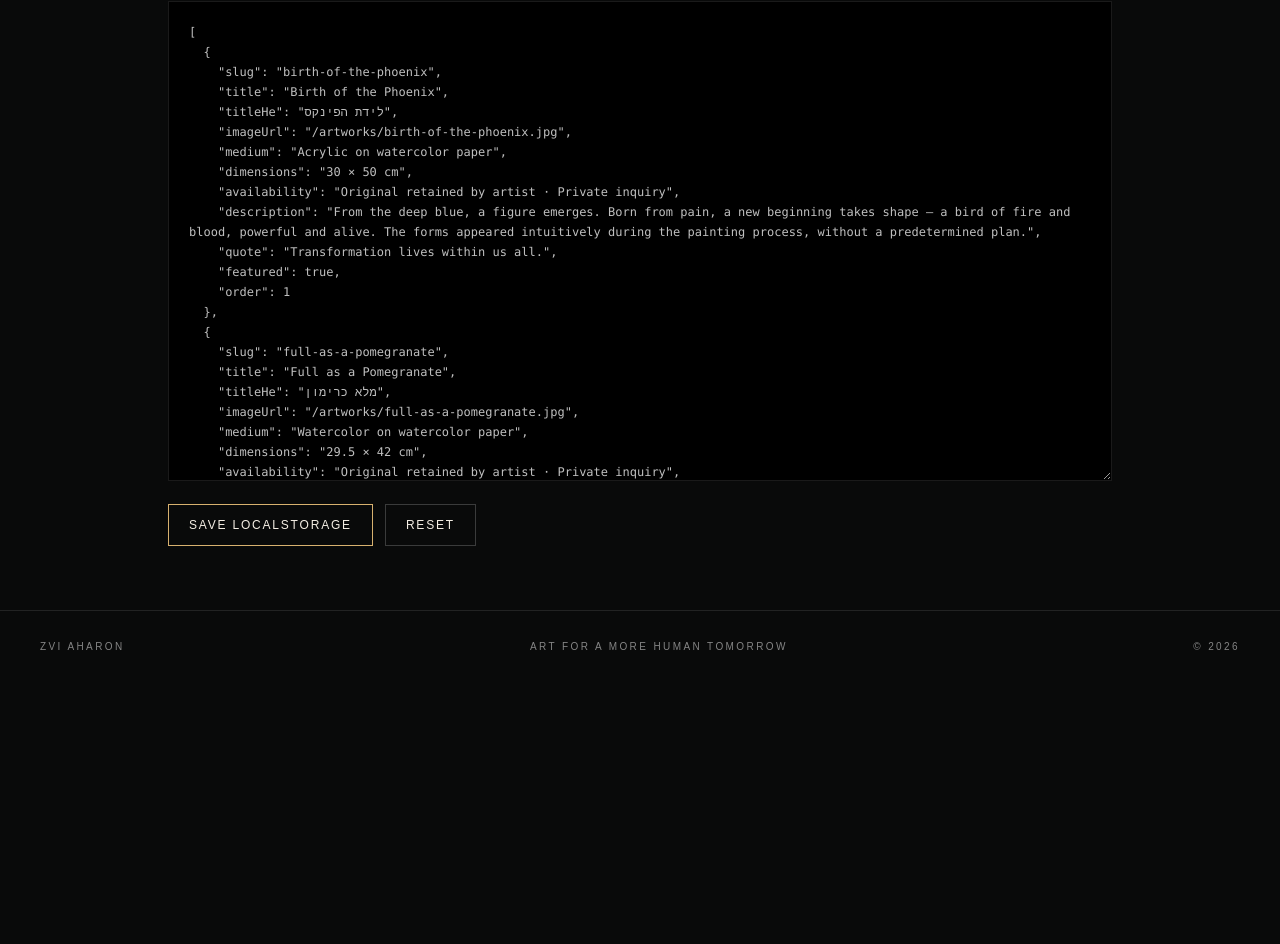
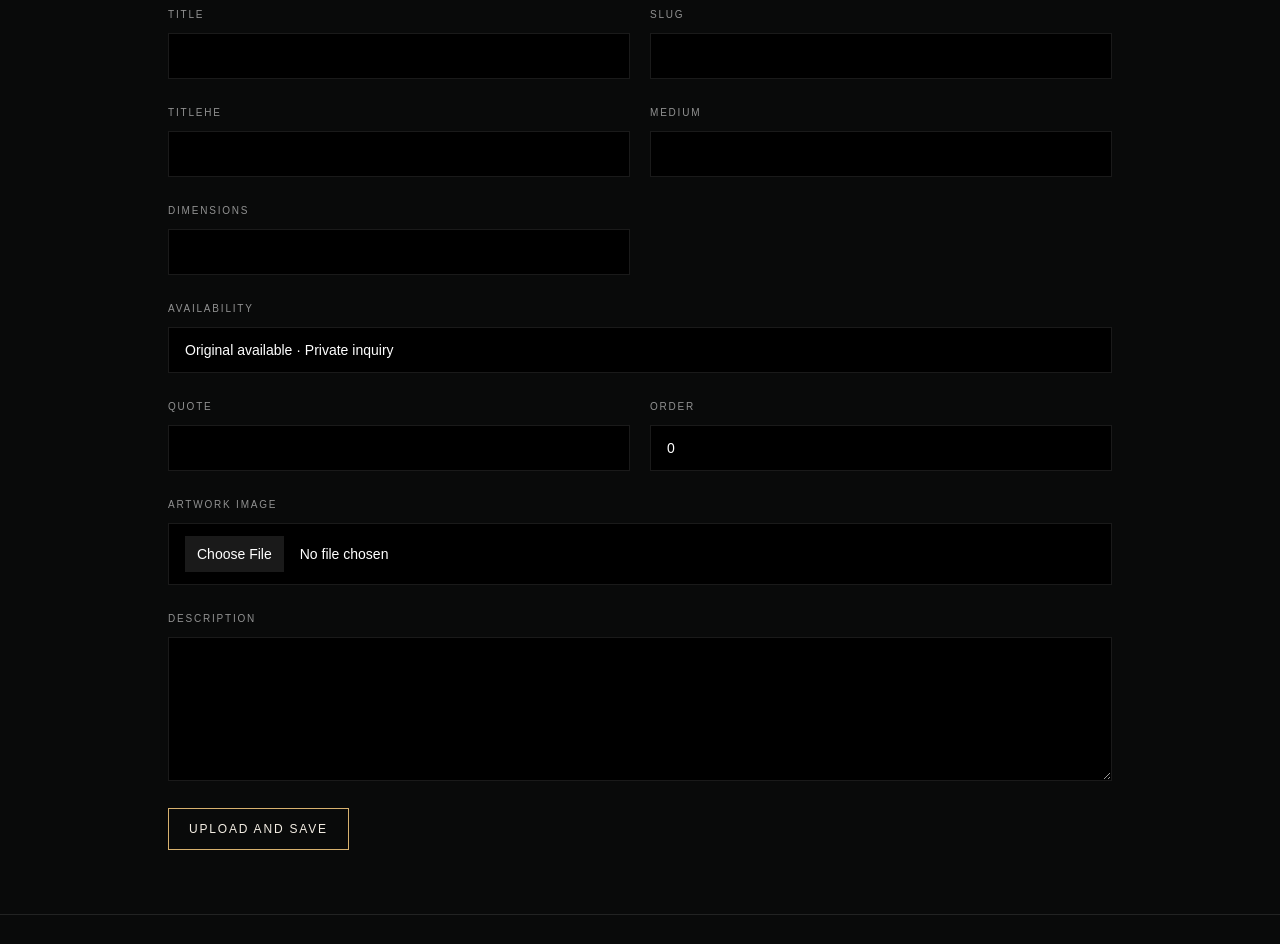
Before and after one commit to hasiltd-byte/art-site, a Next.js app: page /admin in a window 1280 px wide. Shown: the part 276-1220 px from the top of the page. Before the commit the page ends 958 px from the top, so only its background shows below. Built offline with nearby package versions, Linux system fonts and the light colour scheme; no server answers.

Commit message:
feat: implement painting upload functionality and enhance admin page for artwork management

```diff
--- a/app/admin/page.tsx
+++ b/app/admin/page.tsx
@@ -1,31 +1,90 @@
 "use client";
 
 import { useState } from "react";
-import { usePaintings } from "@/components/PaintingProvider";
-import type { Painting } from "@/types/painting";
+
+const emptyForm = {
+  slug: "",
+  title: "",
+  titleHe: "",
+  imageUrl: "",
+  medium: "",
+  dimensions: "",
+  availability: "Original available · Private inquiry",
+  description: "",
+  quote: "",
+  order: "0",
+};
 
 export default function AdminPage() {
-  const { paintings, savePaintings, resetPaintings } = usePaintings();
-  const [draft, setDraft] = useState(JSON.stringify(paintings, null, 2));
+  const [form, setForm] = useState(emptyForm);
   const [message, setMessage] = useState("");
+  const [imageFile, setImageFile] = useState<File | null>(null);
+  const [imagePreview, setImagePreview] = useState("");
+  const [saving, setSaving] = useState(false);
 
-  function save() {
+  function updateField(field: keyof typeof emptyForm, value: string) {
+    setForm((current) => ({ ...current, [field]: value }));
+  }
+
+  async function save(event: React.FormEvent<HTMLFormElement>) {
+    event.preventDefault();
+    if (!imageFile) {
+      setMessage("Choose an image first.");
+      return;
+    }
+    setSaving(true);
+    setMessage("Uploading image to Cloudinary...");
+
     try {
-      const parsed = JSON.parse(draft) as Painting[];
-      savePaintings(parsed);
-      setMessage("Saved to this browser's localStorage.");
-    } catch {
-      setMessage("Invalid JSON.");
+      const uploadData = new FormData();
+      uploadData.append("file", imageFile);
+      const uploadResponse = await fetch("/api/upload", { method: "POST", body: uploadData });
+      const uploadResult = await uploadResponse.json();
+      if (!uploadResponse.ok) throw new Error(uploadResult.error ?? "Could not upload image");
+
+      setMessage("Image uploaded. Saving painting to MongoDB...");
+      const response = await fetch("/api/paintings", {
+        method: "POST",
+        headers: { "Content-Type": "application/json" },
+        body: JSON.stringify({ ...form, imageUrl: uploadResult.url, imagePublicId: uploadResult.publicId, order: Number(form.order) || 0 }),
+      });
+      const result = await response.json();
+      if (!response.ok) throw new Error(result.error ?? "Could not save painting");
+      localStorage.removeItem("zvi-aharon-paintings-v1");
+      setForm(emptyForm);
+      setImageFile(null);
+      setImagePreview("");
+      setMessage(`Saved “${result.title}” to MongoDB.`);
+    } catch (error) {
+      setMessage(error instanceof Error ? error.message : "Could not save painting.");
+    } finally {
+      setSaving(false);
     }
   }
 
   return (
     <div className="mx-auto max-w-5xl px-5 py-16 md:px-10">
-      <p className="text-[10px] uppercase tracking-[.25em] text-[#d7b16f]">Local content editor</p>
-      <h1 className="mt-3 font-serif text-5xl">Paintings JSON</h1>
-      <p className="mt-4 text-sm leading-6 text-white/55">Temporary browser-only editor. Image fields are URLs. When MongoDB is enabled, use the included API routes/model instead.</p>
-      <textarea value={draft} onChange={(e) => setDraft(e.target.value)} className="mt-8 h-[60vh] w-full border border-white/10 bg-black p-5 font-mono text-xs leading-5 text-white/75 outline-none focus:border-[#d7b16f]" />
-      <div className="mt-4 flex flex-wrap gap-3"><button onClick={save} className="border border-[#d7b16f] px-5 py-3 text-xs uppercase tracking-[.15em]">Save localStorage</button><button onClick={() => { resetPaintings(); setDraft(JSON.stringify(paintings, null, 2)); }} className="border border-white/20 px-5 py-3 text-xs uppercase tracking-[.15em]">Reset</button></div>
+      <p className="text-[10px] uppercase tracking-[.25em] text-[#d7b16f]">MongoDB content editor</p>
+      <h1 className="mt-3 font-serif text-5xl">Add a painting</h1>
+      <p className="mt-4 text-sm leading-6 text-white/55">Upload an artwork image to Cloudinary, then save its URL and details to MongoDB.</p>
+      <form onSubmit={save} className="mt-8 grid gap-5 md:grid-cols-2">
+        {(["title", "slug", "titleHe", "medium", "dimensions", "availability", "quote", "order"] as const).map((field) => (
+          <label key={field} className={field === "availability" ? "md:col-span-2" : ""}>
+            <span className="text-[10px] uppercase tracking-[.18em] text-white/55">{field}</span>
+            <input required={!["titleHe", "quote", "order"].includes(field)} type={field === "order" ? "number" : "text"} value={form[field]} onChange={(event) => updateField(field, event.target.value)} className="mt-2 w-full border border-white/10 bg-black px-4 py-3 text-sm text-white outline-none focus:border-[#d7b16f]" />
+          </label>
+        ))}
+        <label className="md:col-span-2">
+          <span className="text-[10px] uppercase tracking-[.18em] text-white/55">Artwork image</span>
+          <input required type="file" accept="image/*" onChange={(event) => { const file = event.target.files?.[0] ?? null; setImageFile(file); setImagePreview(file ? URL.createObjectURL(file) : ""); }} className="mt-2 block w-full border border-white/10 bg-black px-4 py-3 text-sm text-white file:mr-4 file:border-0 file:bg-white/10 file:px-3 file:py-2 file:text-white" />
+          {imagePreview && <img src={imagePreview} alt="Selected artwork preview" className="mt-4 max-h-64 border border-white/10 object-contain" />}
+        </label>
+        <label className="md:col-span-2">
+          <span className="text-[10px] uppercase tracking-[.18em] text-white/55">Description</span>
+          <textarea required value={form.description} onChange={(event) => updateField("description", event.target.value)} className="mt-2 h-36 w-full border border-white/10 bg-black px-4 py-3 text-sm text-white outline-none focus:border-[#d7b16f]" />
+        </label>
+        <button type="submit" disabled={saving} className="w-fit border border-[#d7b16f] px-5 py-3 text-xs uppercase tracking-[.15em] disabled:cursor-wait disabled:opacity-50">{saving ? "Saving..." : "Upload and save"}</button>
+      </form>
       {message && <p className="mt-4 text-sm text-white/60">{message}</p>}
     </div>
   );
--- a/app/api/paintings/[slug]/route.ts
+++ b/app/api/paintings/[slug]/route.ts
@@ -1,6 +1,8 @@
 import { NextResponse } from "next/server";
 import { connectMongo } from "@/lib/mongoose";
 import { PaintingModel } from "@/models/Painting";
+
+const editableFields = ["slug", "title", "titleHe", "imageUrl", "imagePublicId", "medium", "dimensions", "availability", "description", "quote", "featured", "order"] as const;
 
 export async function GET(_: Request, { params }: { params: Promise<{ slug: string }> }) {
   if (process.env.PAINTING_DATA_SOURCE !== "mongodb") return NextResponse.json({ error: "MongoDB mode is disabled." }, { status: 409 });
@@ -14,9 +16,10 @@ export async function PUT(request: Request, { params }: { params: Promise<{ slug
   if (process.env.PAINTING_DATA_SOURCE !== "mongodb") return NextResponse.json({ error: "MongoDB mode is disabled." }, { status: 409 });
   await connectMongo();
   const { slug } = await params;
-  const payload = await request.json();
-  const painting = await PaintingModel.findOneAndUpdate({ slug }, payload, { new: true, upsert: true }).lean();
-  return NextResponse.json(painting);
+  const input = await request.json();
+  const payload = Object.fromEntries(editableFields.filter((field) => input[field] !== undefined).map((field) => [field, input[field]]));
+  const painting = await PaintingModel.findOneAndUpdate({ slug }, { $set: payload }, { new: true, runValidators: true }).lean();
+  return painting ? NextResponse.json(painting) : NextResponse.json({ error: "Not found" }, { status: 404 });
 }
 
 export async function DELETE(_: Request, { params }: { params: Promise<{ slug: string }> }) {
--- a/app/api/paintings/route.ts
+++ b/app/api/paintings/route.ts
@@ -1,6 +1,18 @@
 import { NextResponse } from "next/server";
 import { connectMongo } from "@/lib/mongoose";
 import { PaintingModel } from "@/models/Painting";
+
+const requiredFields = ["slug", "title", "imageUrl", "medium", "dimensions", "availability", "description"] as const;
+
+function paintingPayload(input: Record<string, unknown>) {
+  const payload = Object.fromEntries(
+    ["slug", "title", "titleHe", "imageUrl", "imagePublicId", "medium", "dimensions", "availability", "description", "quote", "featured", "order"]
+      .filter((field) => input[field] !== undefined)
+      .map((field) => [field, input[field]])
+  );
+  const missing = requiredFields.filter((field) => !payload[field]);
+  return { payload, missing };
+}
 
 export async function GET() {
   if (process.env.PAINTING_DATA_SOURCE !== "mongodb") return NextResponse.json({ mode: "local", message: "MongoDB mode is disabled." });
@@ -12,7 +24,15 @@ export async function GET() {
 export async function POST(request: Request) {
   if (process.env.PAINTING_DATA_SOURCE !== "mongodb") return NextResponse.json({ error: "MongoDB mode is disabled." }, { status: 409 });
   await connectMongo();
-  const payload = await request.json();
-  const painting = await PaintingModel.create(payload);
-  return NextResponse.json(painting, { status: 201 });
+  const input = await request.json();
+  const { payload, missing } = paintingPayload(input);
+  if (missing.length) return NextResponse.json({ error: `Missing fields: ${missing.join(", ")}` }, { status: 400 });
+  try {
+    const painting = await PaintingModel.create(payload);
+    return NextResponse.json(painting, { status: 201 });
+  } catch (error) {
+    if (error instanceof Error && error.name === "ValidationError") return NextResponse.json({ error: error.message }, { status: 400 });
+    if (error instanceof Error && "code" in error && error.code === 11000) return NextResponse.json({ error: "A painting with this slug already exists." }, { status: 409 });
+    throw error;
+  }
 }
--- /dev/null
+++ b/app/api/upload/route.ts
@@ -0,0 +1,38 @@
+import { NextResponse } from "next/server";
+
+export const runtime = "nodejs";
+
+export async function POST(request: Request) {
+  const cloudName = process.env.CLOUDINARY_CLOUD_NAME;
+  const uploadPreset = process.env.CLOUDINARY_PRESET ?? process.env.CLOUDINARY_UPLOAD_PRESET;
+  if (!cloudName || !uploadPreset) {
+    return NextResponse.json({ error: "Cloudinary is not configured." }, { status: 500 });
+  }
+
+  const formData = await request.formData();
+  const file = formData.get("file");
+  if (!(file instanceof File)) {
+    return NextResponse.json({ error: "An image file is required." }, { status: 400 });
+  }
+  if (!file.type.startsWith("image/")) {
+    return NextResponse.json({ error: "Only image files can be uploaded." }, { status: 400 });
+  }
+  if (file.size > 10 * 1024 * 1024) {
+    return NextResponse.json({ error: "Images must be smaller than 10 MB." }, { status: 413 });
+  }
+
+  const cloudinaryForm = new FormData();
+  cloudinaryForm.append("file", file);
+  cloudinaryForm.append("upload_preset", uploadPreset);
+
+  const response = await fetch(`https://api.cloudinary.com/v1_1/${cloudName}/image/upload`, {
+    method: "POST",
+    body: cloudinaryForm,
+  });
+  const result = await response.json();
+  if (!response.ok) {
+    return NextResponse.json({ error: result.error?.message ?? "Cloudinary upload failed." }, { status: 502 });
+  }
+
+  return NextResponse.json({ url: result.secure_url, publicId: result.public_id });
+}
--- a/lib/mongoose.ts
+++ b/lib/mongoose.ts
@@ -1,6 +1,6 @@
 import mongoose from "mongoose";
 
-const MONGODB_URI = process.env.MONGODB_URI;
+const MONGODB_URI = process.env.MONGODB_URI ?? process.env.MONGO_URI;
 
 type Cache = { conn: typeof mongoose | null; promise: Promise<typeof mongoose> | null };
 
--- a/lib/server-paintings.ts
+++ b/lib/server-paintings.ts
@@ -6,7 +6,11 @@ import type { Painting } from "@/types/painting";
 export async function getServerPaintings(): Promise<Painting[]> {
   if (process.env.PAINTING_DATA_SOURCE !== "mongodb") return seedPaintings;
   await connectMongo();
-  const docs = await PaintingModel.find().sort({ order: 1 }).lean();
+  let docs = await PaintingModel.find().sort({ order: 1 }).lean();
+  if (docs.length === 0) {
+    await PaintingModel.insertMany(seedPaintings, { ordered: true });
+    docs = await PaintingModel.find().sort({ order: 1 }).lean();
+  }
   return JSON.parse(JSON.stringify(docs)) as Painting[];
 }
 
--- a/models/Painting.ts
+++ b/models/Painting.ts
@@ -6,6 +6,7 @@ const PaintingSchema = new Schema(
     title: { type: String, required: true },
     titleHe: String,
     imageUrl: { type: String, required: true },
+    imagePublicId: String,
     medium: { type: String, required: true },
     dimensions: { type: String, required: true },
     availability: { type: String, required: true },
```
